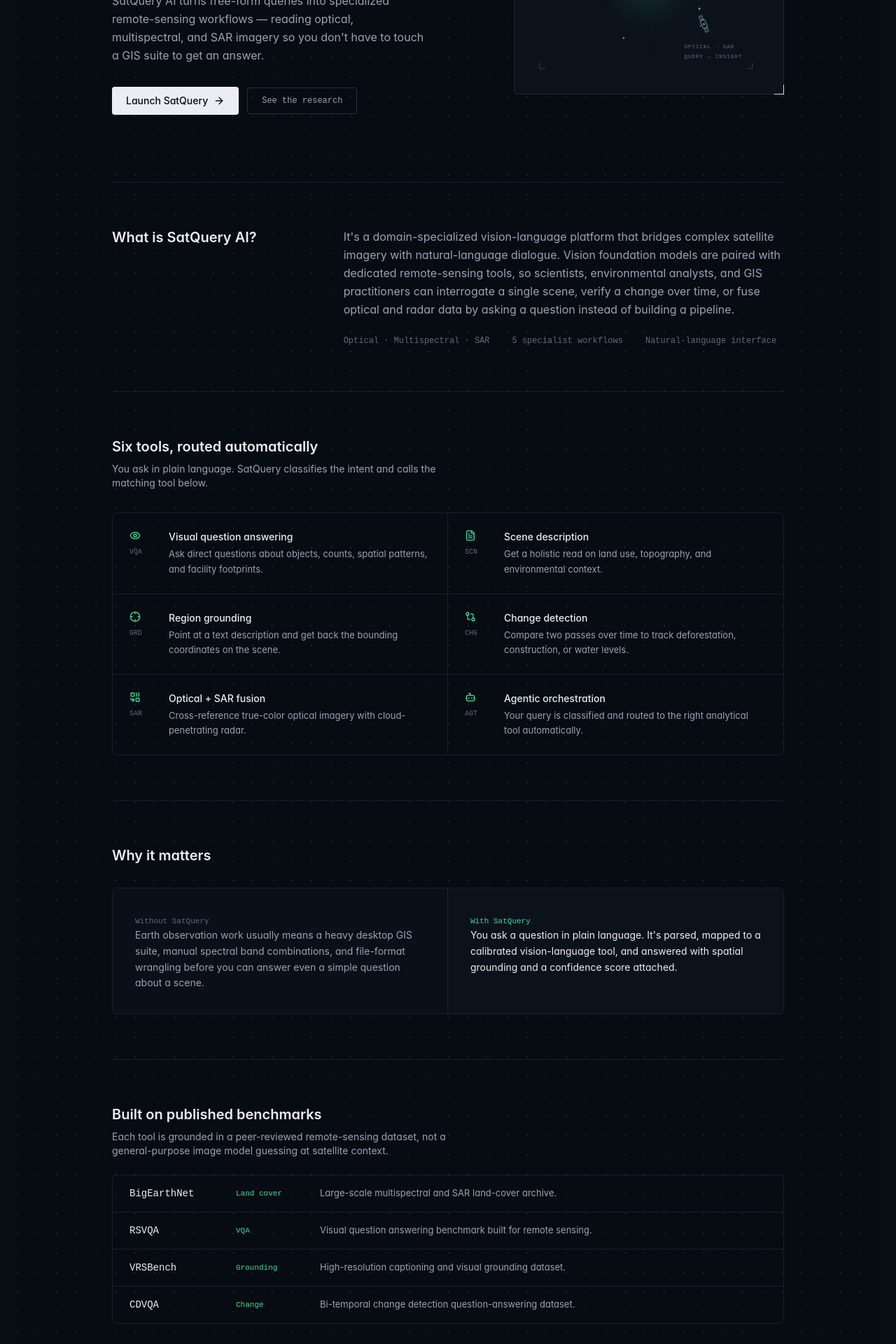
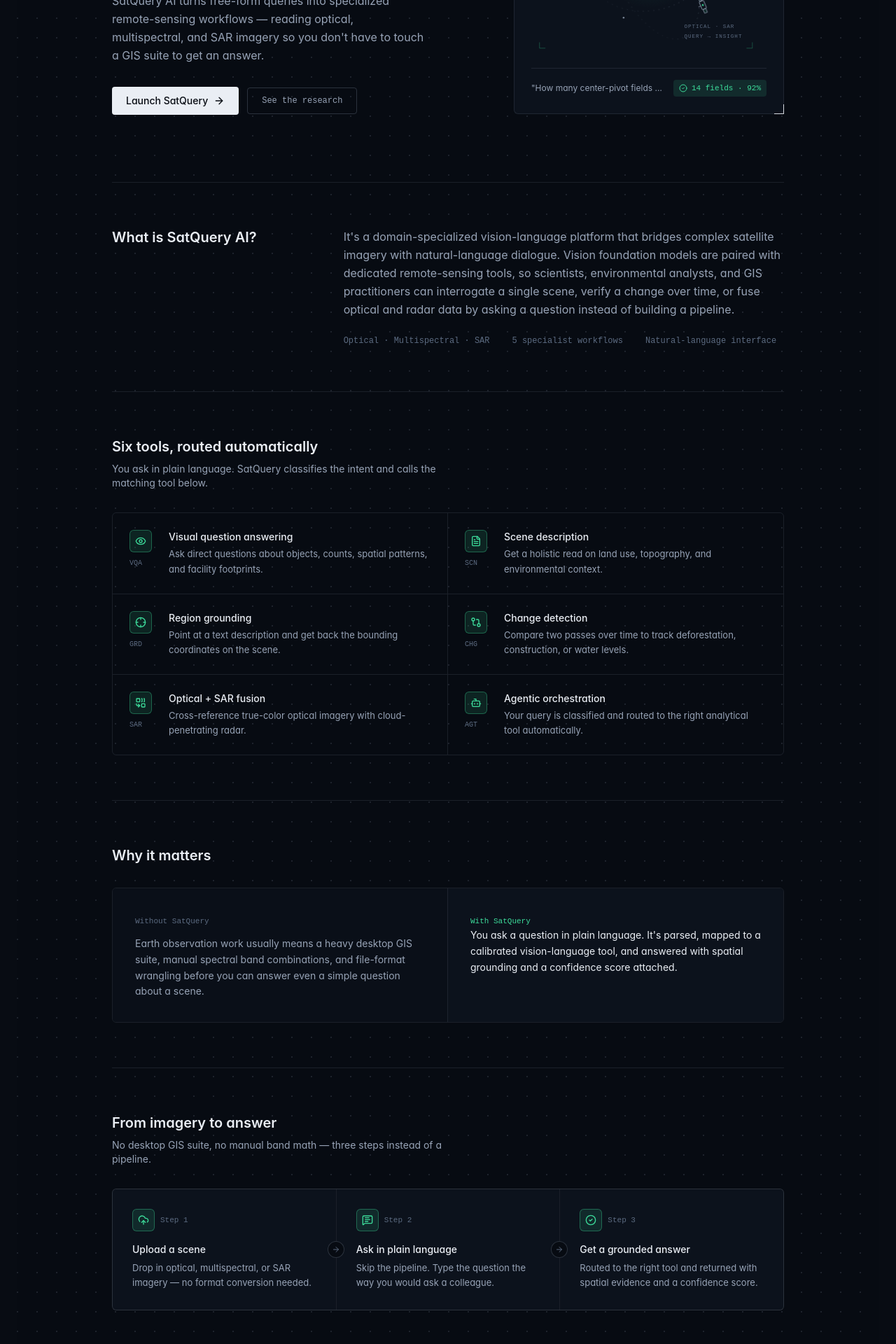
Before and after one commit to KrishitaGarg/satquery-ai-aethervision, a React (Vite) app: page / in a window 1280 px wide. Shown: the part 380-2300 px from the top of the page at 70% size. Built offline with nearby package versions, Linux system fonts and the light colour scheme; no server answers.

Commit message:
Update AboutView.tsx

```diff
--- a/src/components/AboutView.tsx
+++ b/src/components/AboutView.tsx
@@ -8,6 +8,9 @@
   Bot,
   ArrowRight,
   Satellite,
+  UploadCloud,
+  MessageSquareText,
+  CheckCircle2,
 } from 'lucide-react';
 
 const CAPABILITIES = [
@@ -61,6 +64,24 @@
   'Bi-temporal change modeling',
   'Optical + SAR synthesis',
   'Autonomous agent routing',
+];
+
+const WORKFLOW_STEPS = [
+  {
+    icon: UploadCloud,
+    title: 'Upload a scene',
+    body: 'Drop in optical, multispectral, or SAR imagery — no format conversion needed.',
+  },
+  {
+    icon: MessageSquareText,
+    title: 'Ask in plain language',
+    body: 'Skip the pipeline. Type the question the way you would ask a colleague.',
+  },
+  {
+    icon: CheckCircle2,
+    title: 'Get a grounded answer',
+    body: 'Routed to the right tool and returned with spatial evidence and a confidence score.',
+  },
 ];
 
 interface AboutViewProps {
@@ -188,9 +209,25 @@
           transform-origin: 200px 170px;
         }
 
+        @keyframes sq-hero-in {
+          from {
+            opacity: 0;
+            transform: translateY(10px);
+          }
+          to {
+            opacity: 1;
+            transform: translateY(0);
+          }
+        }
+
+        .sq-hero-in {
+          animation: sq-hero-in 640ms cubic-bezier(0.16, 1, 0.3, 1) both;
+        }
+
         @media (prefers-reduced-motion: reduce) {
           .sq-orbit-outer,
-          .sq-orbit-inner {
+          .sq-orbit-inner,
+          .sq-hero-in {
             animation: none;
           }
         }
@@ -219,7 +256,7 @@
 
         {/* ============ HERO ============ */}
         <section className="pt-14 sm:pt-20 pb-16 sm:pb-24">
-          <div className="grid grid-cols-1 lg:grid-cols-12 gap-10 lg:gap-6 items-center">
+          <div className="sq-hero-in grid grid-cols-1 lg:grid-cols-12 gap-10 lg:gap-6 items-center">
 
             <div className="lg:col-span-7 space-y-6">
               <div className="flex items-center gap-2">
@@ -556,6 +593,23 @@
                     <line x1="200" y1="176" x2="200" y2="183" />
                   </g>
                 </svg>
+
+                {/* Live query preview */}
+                <div
+                  className="mt-4 pt-4 border-t flex items-center justify-between gap-3"
+                  style={{ borderColor: 'var(--line)' }}
+                >
+                  <p className="text-[12px] truncate" style={{ color: 'var(--ink-dim)' }}>
+                    "How many center-pivot fields are visible?"
+                  </p>
+                  <div
+                    className="shrink-0 flex items-center gap-1.5 sq-mono text-[11px] px-2 py-1 rounded"
+                    style={{ background: 'var(--accent-soft)', color: 'var(--accent)' }}
+                  >
+                    <CheckCircle2 className="w-3 h-3" />
+                    14 fields · 92%
+                  </div>
+                </div>
               </div>
             </div>
 
@@ -613,14 +667,19 @@
                 return (
                   <div
                     key={cap.code}
-                    className="sq-row p-5 sm:p-6 flex gap-4 transition-colors"
+                    className="sq-row group p-5 sm:p-6 flex gap-4 transition-colors"
                     style={{
                       borderRight: isLastCol ? 'none' : '1px solid var(--line)',
                       borderBottom: isLastRow ? 'none' : '1px solid var(--line)',
                     }}
                   >
                     <div className="flex flex-col items-start gap-2 shrink-0 w-10">
-                      <Icon className="w-4 h-4" style={{ color: 'var(--accent)' }} />
+                      <div
+                        className="w-8 h-8 rounded-md flex items-center justify-center transition-transform duration-200 group-hover:scale-105"
+                        style={{ background: 'var(--accent-soft)', border: '1px solid var(--accent-line)' }}
+                      >
+                        <Icon className="w-4 h-4" style={{ color: 'var(--accent)' }} />
+                      </div>
                       <span className="sq-mono text-[10px]" style={{ color: 'var(--ink-faint)' }}>
                         {cap.code}
                       </span>
@@ -645,10 +704,29 @@
           <h2 className="text-xl font-semibold mb-8" style={{ color: 'var(--ink)' }}>
             Why it matters
           </h2>
-          <div className="grid grid-cols-1 sm:grid-cols-2 rounded-md border overflow-hidden" style={{ borderColor: 'var(--line)' }}>
-            <div className="p-6 sm:p-8 space-y-3" style={{ borderRight: '1px solid var(--line)', background: 'var(--panel-soft)' }}>
-              <span className="sq-mono text-[11px]" style={{ color: 'var(--ink-faint)' }}>Without SatQuery</span>
-              <p className="text-sm leading-relaxed" style={{ color: 'var(--ink-dim)' }}>
+
+          <div
+            className="grid grid-cols-1 sm:grid-cols-2 rounded-md border overflow-hidden"
+            style={{ borderColor: 'var(--line)' }}
+          >
+            <div
+              className="p-6 sm:p-8"
+              style={{
+                borderRight: '1px solid var(--line)',
+                background: 'var(--panel-soft)',
+              }}
+            >
+              <span
+                className="sq-mono text-[11px]"
+                style={{ color: 'var(--ink-faint)' }}
+              >
+                Without SatQuery
+              </span>
+
+              <p
+                className="text-sm leading-relaxed mt-3"
+                style={{ color: 'var(--ink-dim)' }}
+              >
                 Earth observation work usually means a heavy desktop GIS suite,
                 manual spectral band combinations, and file-format wrangling
                 before you can answer even a simple question about a scene.
@@ -662,6 +740,55 @@
                 grounding and a confidence score attached.
               </p>
             </div>
+          </div>
+        </section>
+
+        {/* ============ HOW IT WORKS ============ */}
+        <section className="py-14 sm:py-16 border-t" style={{ borderColor: 'var(--line)' }}>
+          <div className="mb-8 max-w-lg">
+            <h2 className="text-xl font-semibold" style={{ color: 'var(--ink)' }}>
+              From imagery to answer
+            </h2>
+            <p className="text-sm mt-2" style={{ color: 'var(--ink-dim)' }}>
+              No desktop GIS suite, no manual band math — three steps instead
+              of a pipeline.
+            </p>
+          </div>
+
+          <div className="grid grid-cols-1 sm:grid-cols-3 gap-px rounded-md border overflow-hidden" style={{ borderColor: 'var(--line)', background: 'var(--line)' }}>
+            {WORKFLOW_STEPS.map((step, i) => {
+              const Icon = step.icon;
+              return (
+                <div key={step.title} className="relative p-6 sm:p-7" style={{ background: 'var(--panel)' }}>
+                  <div className="flex items-center gap-2 mb-4">
+                    <div
+                      className="w-8 h-8 rounded-md flex items-center justify-center shrink-0"
+                      style={{ background: 'var(--accent-soft)', border: '1px solid var(--accent-line)' }}
+                    >
+                      <Icon className="w-4 h-4" style={{ color: 'var(--accent)' }} />
+                    </div>
+                    <span className="sq-mono text-[11px]" style={{ color: 'var(--ink-faint)' }}>
+                      Step {i + 1}
+                    </span>
+                  </div>
+                  <h3 className="text-sm font-medium" style={{ color: 'var(--ink)' }}>
+                    {step.title}
+                  </h3>
+                  <p className="text-[13px] leading-relaxed mt-1.5" style={{ color: 'var(--ink-dim)' }}>
+                    {step.body}
+                  </p>
+
+                  {i < WORKFLOW_STEPS.length - 1 && (
+                    <div
+                      className="hidden sm:flex absolute top-1/2 -right-3 -translate-y-1/2 w-6 h-6 rounded-full items-center justify-center z-10"
+                      style={{ background: 'var(--bg)', border: '1px solid var(--line-strong)' }}
+                    >
+                      <ArrowRight className="w-3 h-3" style={{ color: 'var(--ink-faint)' }} />
+                    </div>
+                  )}
+                </div>
+              );
+            })}
           </div>
         </section>
 
```
